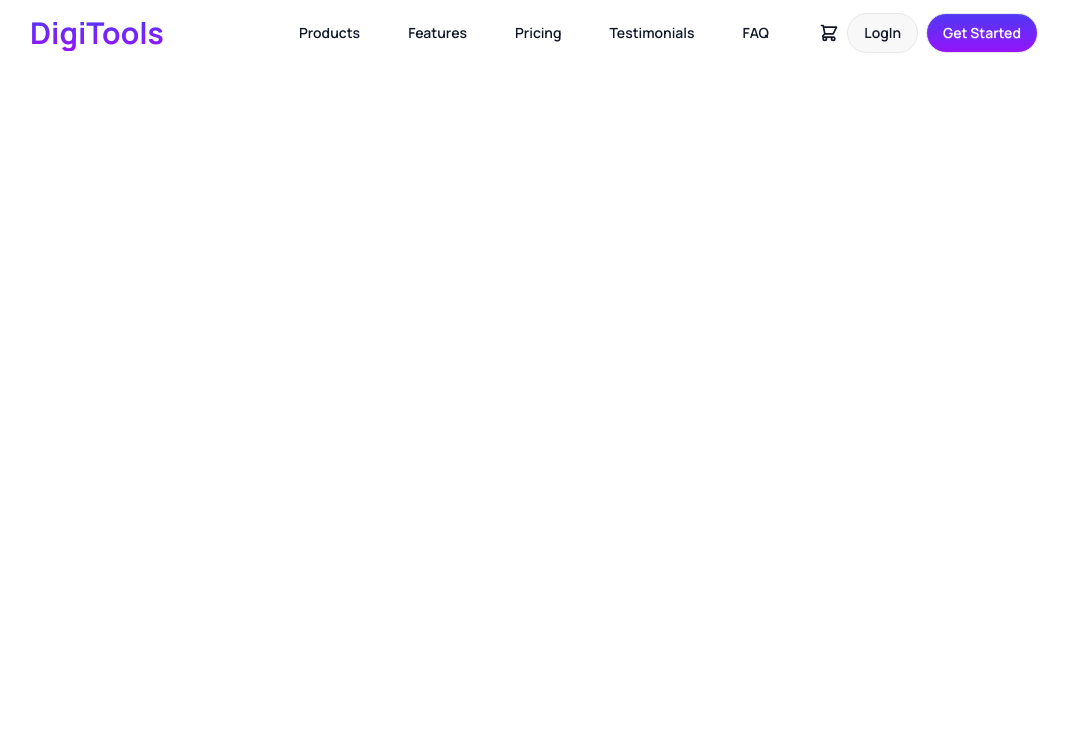
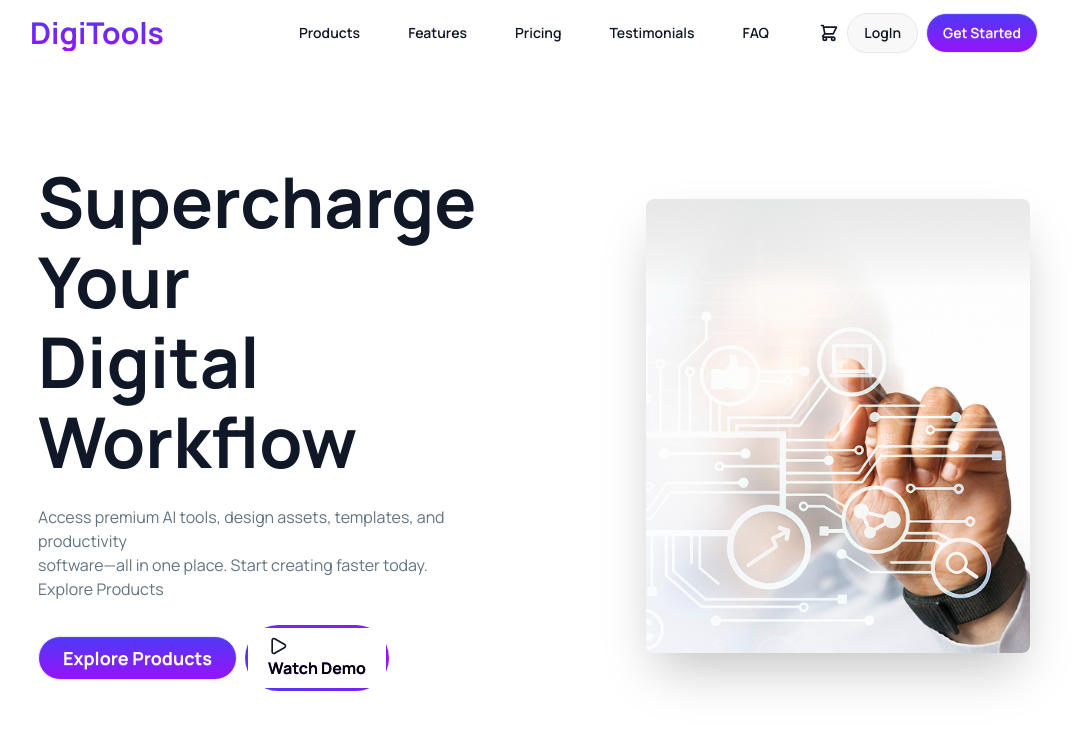
Before and after one commit to Abdullah-Al-Tamim-573/DigiTools-Platform, a React (Vite) app: page / in a window 1280 px wide. Shown: the top 730 px of the page, without its empty margins (106-1177 px from the left). Built offline with nearby package versions, Linux system fonts and the light colour scheme.

Commit message:
create banner part and add text and banner img

```diff
--- a/package.json
+++ b/package.json
@@ -11,6 +11,7 @@
   },
   "dependencies": {
     "@tailwindcss/vite": "^4.2.2",
+    "lucide-react": "^1.7.0",
     "react": "^19.2.4",
     "react-dom": "^19.2.4",
     "tailwindcss": "^4.2.2"
--- a/src/App.css
+++ b/src/App.css
@@ -9,7 +9,7 @@ a:active {
 
 .linier-Blue {
     background: linear-gradient(to bottom, rgba(79, 57, 246, 1) 0%,rgba(149, 20, 250, 1) 100%);
-    /* color: white; */
+
 }
 
 .logo {
@@ -17,3 +17,13 @@ a:active {
     color: transparent;
     background-clip: text;
 }
+
+.btn-gradient-border {
+  border: 3px solid;
+  border-image: linear-gradient(45deg, #4f39f6, #9514fa) 1;
+  border-radius: 200px; /* চাইলে */
+  padding: 8px 20px;
+  background-color: white;
+  color: #000;
+  font-weight: bold;
+}
--- a/src/App.jsx
+++ b/src/App.jsx
@@ -1,4 +1,5 @@
 import "./App.css";
+import Banner from "./Components/Banner/Banner";
 import Navbar from "./Components/Navbar/Navbar";
 
 function App() {
@@ -7,6 +8,7 @@ function App() {
 
         <section className="lg:max-w-[80%] mx-auto">
                   <Navbar></Navbar>
+                  <Banner></Banner>
         </section>
 
     </>
--- /dev/null
+++ b/src/Components/Banner/Banner.jsx
@@ -0,0 +1,44 @@
+import { Play } from "lucide-react";
+import bannerImg from "../../assets/banner.png";
+
+const Banner = () => {
+  return (
+    <>
+      <div className="hero  my-5 md:my-15 lg:my-20 ">
+        <div className="hero-content flex-col lg:flex-row-reverse lg:gap-30  gap-4">
+          <img
+            src={bannerImg}
+            className="mx-w-[80%] lg:max-w-sm rounded-lg shadow-2xl"
+          />
+          <div>
+            <h1 className="text-4xl md:text-5xl lg:text-[70px] font-bold leading-12 md:leading-15 lg:leading-20">
+              Supercharge Your <br /> Digital Workflow
+            </h1>
+            <p className="py-6 !text-[#627382]">
+              Access premium AI tools, design assets, templates, and
+              productivity <br /> software—all in one place. Start creating
+              faster today. <br /> Explore Products
+            </p>
+            <div className="flex gap-2 items-center">
+              <button className="btn linier-Blue  font-bold rounded-4xl !text-white text-[18px] py-[21px] px-6">
+                Explore Products
+              </button>
+
+                <button className="font-bold linier-Blue logo btn-gradient-border"><Play size={20}/> Watch Demo</button>
+
+              {/* <span className="btn  py-5 px-5 rounded-4xl linier-Blue">
+                    <span className="flex items-center gap-1 bg-white py-5 px-10 rounded-4xl">
+                            <Play size={20}/>
+                <button className="font-bold linier-Blue logo"> Watch Demo</button>
+                    </span>
+              </span> */}
+
+            </div>
+          </div>
+        </div>
+      </div>
+    </>
+  );
+};
+
+export default Banner;
```
Also changed, not shown: 1 other file (tests, documents, lock files or other folders).
